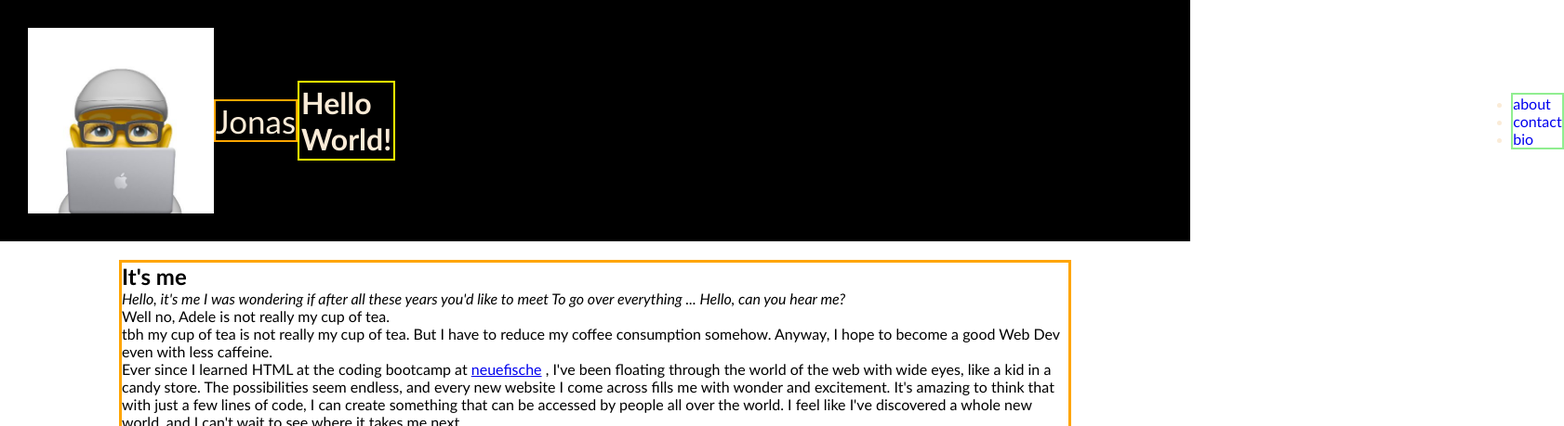
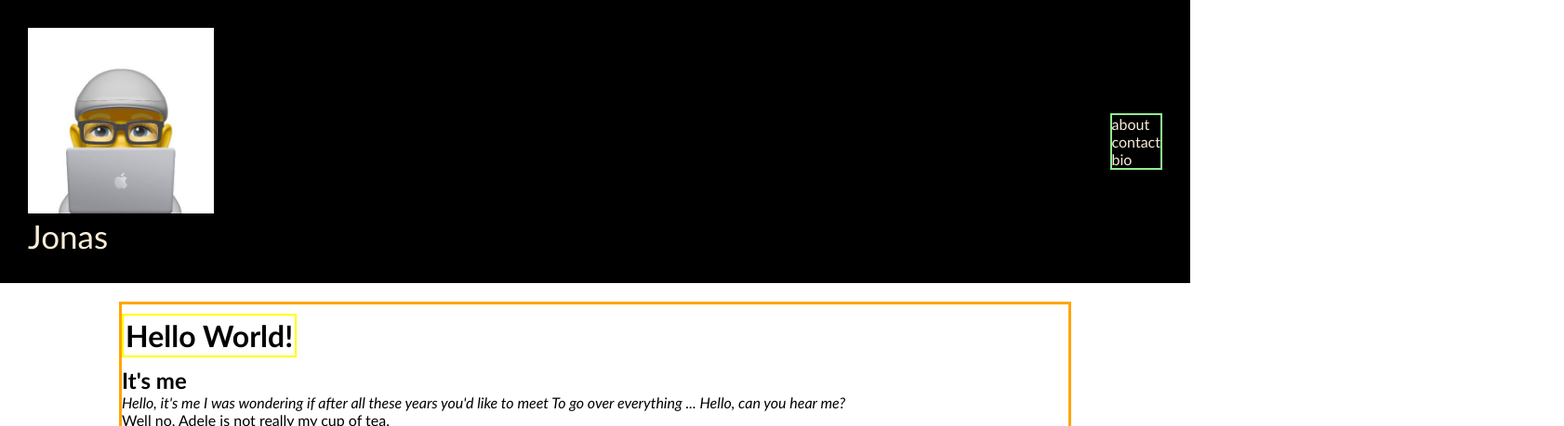
Before and after one commit to JonasDaJones/my-personal-website, a plain HTML site: page index.html in a window 1280 px wide. Shown: the top 459 px of the page at 93% size, 1682 px wide, since content can reach past the window. Drawn offline with Linux system fonts and the light colour scheme.

Commit message:
design navbar

```diff
--- a/index.html
+++ b/index.html
@@ -5,13 +5,14 @@
     <meta http-equiv="X-UA-Compatible" content="IE=edge" />
     <meta name="viewport" content="width=device-width, initial-scale=1.0" />
     <title>Jonas first personal website</title>
-    <link rel="stylesheet" href="./styles.css"
+    <link rel="stylesheet" href="./styles.css" />
   </head>
   <body>
     <header>
-      <img src="./jones.png" alt="personalized emoji Jonas" width="200px" />
-      <p class="title">Jonas</p>
-      <h1>Hello World!</h1>
+      <figure>
+        <img src="./jones.png" alt="personalized emoji Jonas" width="200px" />
+        <figcaption class="title">Jonas</figcaption>
+      </figure>
       <nav>
         <ul role="navigation">
           <li><a href="#about">about</a></li>
@@ -21,6 +22,7 @@
       </nav>
     </header>
     <main>
+      <h1>Hello World!</h1>
       <section id="about">
         <h2>It's me</h2>
         <cite>
--- a/styles.css
+++ b/styles.css
@@ -22,7 +22,6 @@ header {
 }
 
 .title {
-  border: 2px solid orange;
   font-family: "Trebuchet MS", "Lucida Sans Unicode", "Lucida Grande",
     "Lucida Sans", Arial, sans-serif;
   font-size: 35px;
@@ -31,16 +30,23 @@ header {
 
 h1 {
   border: 2px solid yellow;
+  min-width: max-content;
   padding: 2px;
   margin: 10px 1200px 10px auto;
+  align-self: self-end;
 }
 
 nav {
   border: 2px solid lightgreen;
+  display: flex;
+  flex-direction: row;
 }
-
+nav ul {
+  list-style: none;
+}
 nav a {
   text-decoration: none;
+  color: antiquewhite;
 }
 
 main {
```
